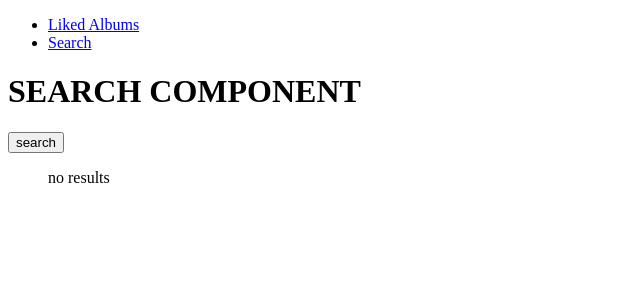
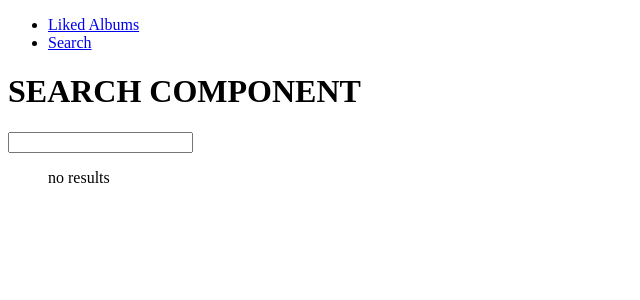
Before and after one commit to xvasko/creatix, a React app: page /search in a window 1280 px wide. Shown: the top 300 px of the page, without its empty margins (0-640 px from the left). Built offline with nearby package versions, Linux system fonts and the light colour scheme.

Commit message:
search on change

```diff
--- a/src/app/components/Search.js
+++ b/src/app/components/Search.js
@@ -2,21 +2,26 @@
 import React from 'react';
 import PropTypes from 'prop-types';
 
-export const Search = (props) => {
+export class Search extends React.Component {
+    render() {
         return (
             <div>
                 <h1>SEARCH COMPONENT</h1>
-            <button onClick={() => props.searchArtist()}>search</button>
+                <label>
+                    <input type="text" name="name" onChange={(e) => this.props.searchArtist(e.target.value)}/>
+                </label>
                 <ul>
-                {props.artists ? (
-                    props.artists.results.map(artist => <li key={artist.artistId}>{artist.artistName}</li>)
+                    {this.props.artists ? (
+                        this.props.artists.results.map(artist => <li key={artist.artistId}>{artist.artistName}</li>)
                     ) : (
                         <p>no results</p>
                     )}
                 </ul>
             </div>
         );
-};
+    }
+}
+
 
 Search.PropTypes = {
     searchArtist: PropTypes.func
--- a/src/app/containers/App.js
+++ b/src/app/containers/App.js
@@ -35,8 +35,8 @@ const mapStateToProps = (state) => {
 
 const mapDispatchToProps = (dispatch) => {
     return {
-        searchArtist: () => {
-            dispatch(searchArtist('Arctic'));
+        searchArtist: (term) => {
+            dispatch(searchArtist(term));
         }
     };
 };
```
Lines whose indentation alone changed are shown as unchanged.
